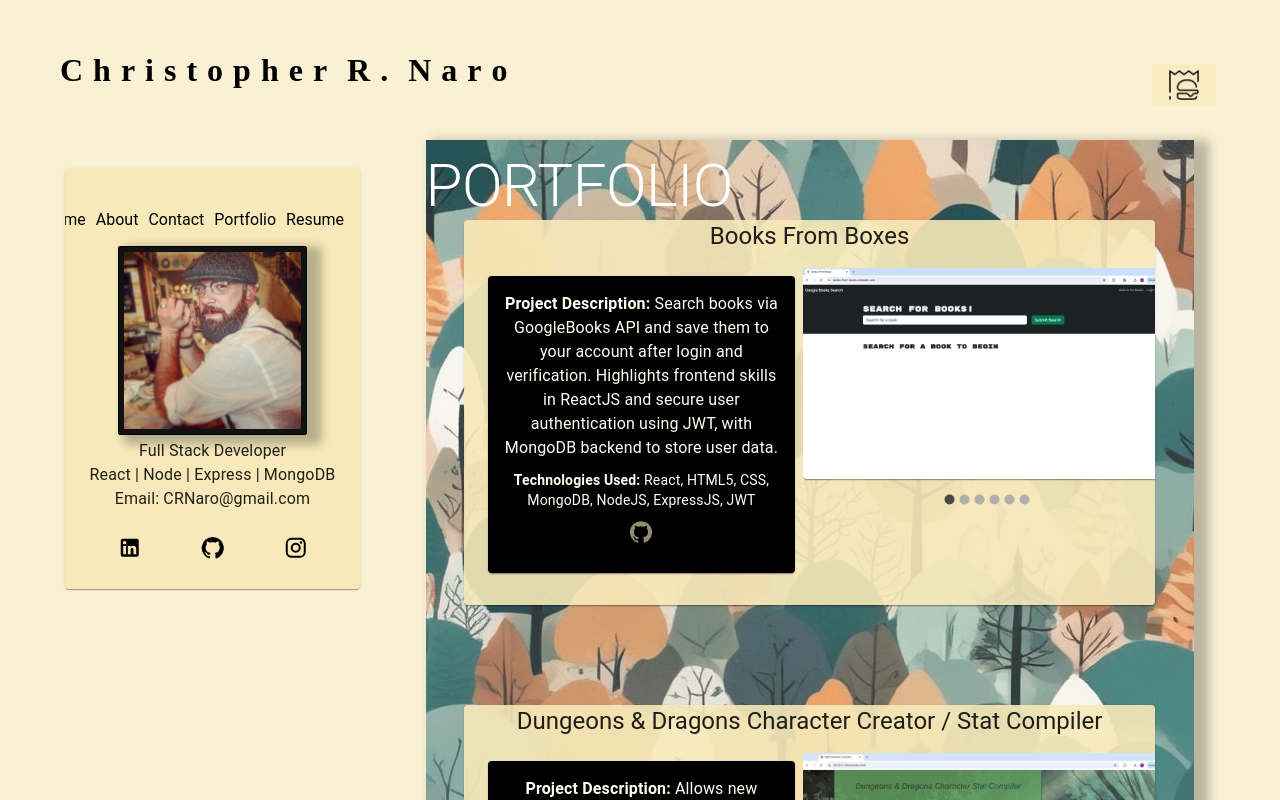
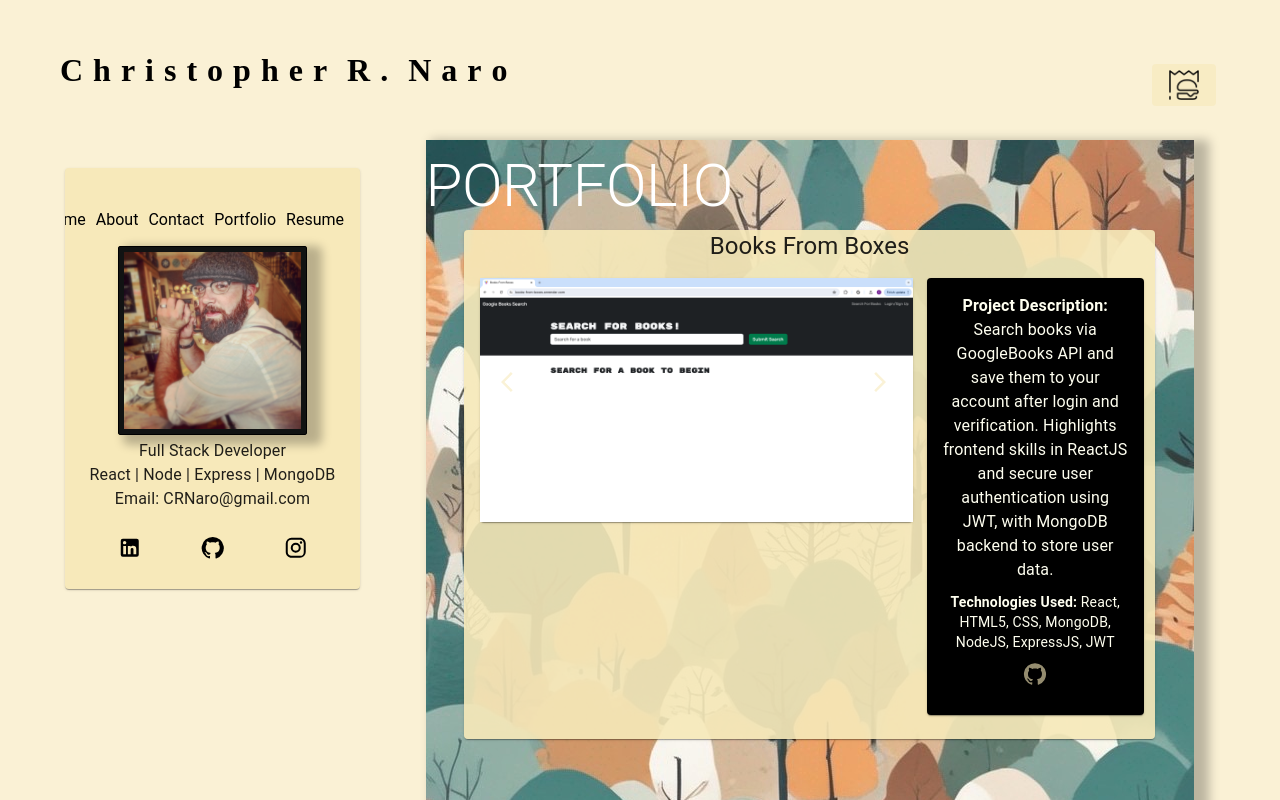
Before and after one commit to CRNaro/two_waves, a React (Vite) app: page /portfolio in a window 1280 px wide. Shown: the top 800 px of the page. Built offline with nearby package versions, Linux system fonts and the light colour scheme.

Commit message:
Build/Fix: I did not like how the MUI carousel was working so I decited to build my own

```diff
--- a/package.json
+++ b/package.json
@@ -20,6 +20,7 @@
     "@react-pdf-viewer/core": "^3.12.0",
     "@react-pdf-viewer/default-layout": "^3.12.0",
     "pdfjs-dist": "^3.11.174",
+    "prop-types": "^15.8.1",
     "react": "^18.2.0",
     "react-dom": "^18.2.0",
     "react-intersection-observer": "^9.13.1",
--- a/src/components/Pages/Portfolio.jsx
+++ b/src/components/Pages/Portfolio.jsx
@@ -1,5 +1,5 @@
 import React, { useState } from 'react';
-import Carousel from 'react-material-ui-carousel';
+// import Carousel from 'react-material-ui-carousel';
 import {
     Paper,
     Typography,
@@ -45,11 +45,11 @@ import taco2 from '../../assets/images/taco2.png';
 import taco3 from '../../assets/images/taco3.png';
 import tipCalc1 from '../../assets/images/tipCalc1.png';
 import tipCalc2 from '../../assets/images/tipCalc2.png';
-// import schedule1 from '../../assets/images/Schedule1.png';
-// import schedule2 from '../../assets/images/Schedule2.png';
-// import schedule3 from '../../assets/images/Schedule3.png';
-// import schedule4 from '../../assets/images/Schedule4.png';
-// import schedule5 from '../../assets/images/Schedule5.png';
+import schedule1 from '../../assets/images/Schedule1.png';
+import schedule2 from '../../assets/images/Schedule2.png';
+import schedule3 from '../../assets/images/Schedule3.png';
+import schedule4 from '../../assets/images/Schedule4.png';
+import schedule5 from '../../assets/images/Schedule5.png';
 import mondays1 from '../../assets/images/mondays1.png';
 import mondays2 from '../../assets/images/mondays2.png';
 import mondays3 from '../../assets/images/mondays3.png';
@@ -66,6 +66,7 @@ import jotDown2 from '../../assets/images/jotDown2.png';
 import jotDown3 from '../../assets/images/jotDown3.png';
 import jotDown4 from '../../assets/images/jotDown4.png';
 import jotDown5 from '../../assets/images/jotDown5.png';
+import Carousel from '../ProjectCarousel/Carousel';
 
 //TODO: Add a description of the projects in the portfolio.  Make it so the description
 //      changes when the image changes in the carousel.
@@ -97,7 +98,7 @@ const useStyles = makeStyles((theme) => ({
     backgroundColor: 'rgba(247, 233, 186, 1)',
     width: '90%',
     height: '100%',
-    marginTop: '80px',
+    marginTop: '90px',
     marginBottom: '20px',
     boxShadow: '10px 5px 10px 5px rgba(0, 0, 0, .25)',
     zIndex: 2,
@@ -132,7 +133,8 @@ const useStyles = makeStyles((theme) => ({
   },
   descriptionCard: {
     width: '50%',
-    margin: '8px',
+    marginLeft: '2%',
+    marginRight: '4%',
     backgroundColor: 'black !important',
     color: '#FFFFF0 !important',
   },
@@ -222,7 +224,7 @@ const projects = [
           description: '.',
           technology: 'JavaScript, HTML5, CSS',
           link: 'https://github.com/CRNaro/pencil-me-in-05',
-          images: [],
+          images: [schedule1, schedule2, schedule3, schedule4, schedule5],
     },
     {
         //   src: imageOfMe,
@@ -291,7 +293,7 @@ export default function Portfolio() {
             {project.title}
           </Typography>
           <CardContent className={classes.carouselCard}>
-          <Card className={classes.descriptionCard}>
+          {/* <Card className={classes.descriptionCard}>
             <CardContent>
               <Typography variant="body1" component="div">
                 <strong>Project Description:</strong> {project.description}
@@ -305,8 +307,13 @@ export default function Portfolio() {
               <Box position="relative">
               </Box>
             </CardContent>
-          </Card>
-            <Carousel className={classes.carousel} autoPlay={false} onChange={(i) => setCurrentSlide(i)}>
+          </Card> */}
+          <Carousel
+            images={project.images}
+            alt={project.alt}
+            onImageClick={handleImageClick}
+          />
+            {/* <Carousel className={classes.carousel} autoPlay={false} onChange={(i) => setCurrentSlide(i)}>
               {project.images.map((image, i) => {
                 const { ref, inView } = useInView({
                   triggerOnce: true, // Load the image only once when it comes into view
@@ -328,8 +335,8 @@ export default function Portfolio() {
                   </Paper>
                 );
               })}
-            </Carousel>
-            {/* <Card className={classes.descriptionCard}>
+            </Carousel> */}
+            <Card className={classes.descriptionCard}>
               <CardContent>
                 <Typography variant="body1" component="div">
                   <strong>Project Description:</strong> {project.description}
@@ -343,7 +350,7 @@ export default function Portfolio() {
                 <Box position="relative">
                 </Box>
               </CardContent>
-            </Card> */}
+            </Card>
           </CardContent>
         </Card>
       ))}
--- /dev/null
+++ b/src/components/ProjectCarousel/Carousel.jsx
@@ -0,0 +1,99 @@
+import React, { useState } from 'react';
+import { Paper, IconButton, Button } from '@mui/material';
+import { ArrowBackIos, ArrowForwardIos } from '@mui/icons-material';
+import {makeStyles } from '@mui/styles';
+import PropTypes from 'prop-types';
+
+const useStyles = makeStyles((theme) => ({
+    carouselContainer: {
+        display: 'flex',
+        alignItems: 'center',
+        justifyContent: 'center',
+        position: 'relative',
+        height: '100%',
+        width: '100%',
+    },
+    carouselImage: {
+        height: '100%',
+        width: '100%',
+        objectFit: 'contain',
+        opacity: 1,
+        transition: 'opacity 0.5s ease-in-out',
+    },
+    fadeIn: {
+        opacity: 1,
+    },
+    fadeOut: {
+        opacity: 0,
+    },
+    navButton: {
+        position: 'absolute',
+        top: '50%',
+        transform: 'translateY(-50%)',
+        backgroundColor: 'rgba(0, 0, 0, 0.5)',
+        color: 'white',
+        '&:hover': {
+            backgroundColor: 'rgba(0, 0, 0, 0.8)',
+        },
+        zIndex: 1,
+    },
+    prevButton: {
+        left: '15%',
+    },
+    nextButton: {
+        right: '15%',
+    },
+}));
+
+const Carousel = ({ images, alt, onImageClick }) => {
+    const classes = useStyles();
+    const [currentImage, setCurrentImage] = useState(0);
+    const [nextImage, setNextImage] = useState(1);
+    const [fade, setFade] = useState(false);
+
+// Setting up for cross fade effect to be implimented later
+    const nextPhoto = () => {
+        setFade(true);
+        setTimeout(() => {
+          setCurrentImage((prev) => (prev === images.length - 1 ? 0 : prev + 1));
+          setNextImage((prev) => (prev === images.length - 1 ? 0 : prev + 1));
+          setFade(false);
+        }, 500);
+      };
+
+      const previousPhoto = () => {
+        setFade(true);
+        setTimeout(() => {
+          setCurrentImage((prev) => (prev === 0 ? images.length - 1 : prev - 1));
+          setNextImage((prev) => (prev === 0 ? images.length - 1 : prev - 1));
+          setFade(false);
+        }, 500);
+      };
+    return (
+        <Paper className={classes.carouselContainer}>
+            <Button className={`${classes.navButton} ${classes.prevButton}`} onClick={previousPhoto}>
+                <ArrowBackIos className={classes.prevButton} />
+            </Button>
+              <img
+          src={images[currentImage]}
+          alt={alt}
+          className={`${classes.carouselImage} ${fade ? classes.fadeOut : ''}`}
+          onClick={() => onImageClick(images[currentImage])}
+        />
+
+            <Button className={`${classes.navButton} ${classes.nextButton}`} onClick={nextPhoto}>
+                <ArrowForwardIos />
+            </Button>
+        </Paper>
+    );
+
+
+};
+
+Carousel.propTypes = {
+    images: PropTypes.arrayOf(PropTypes.string).isRequired,
+    alt: PropTypes.string.isRequired,
+    onImageClick: PropTypes.func.isRequired,
+  };
+
+export default Carousel;
```
Also changed, not shown: src/components/Project/Project.jsx (deleted), 1 other file (tests, documents, lock files or other folders).
